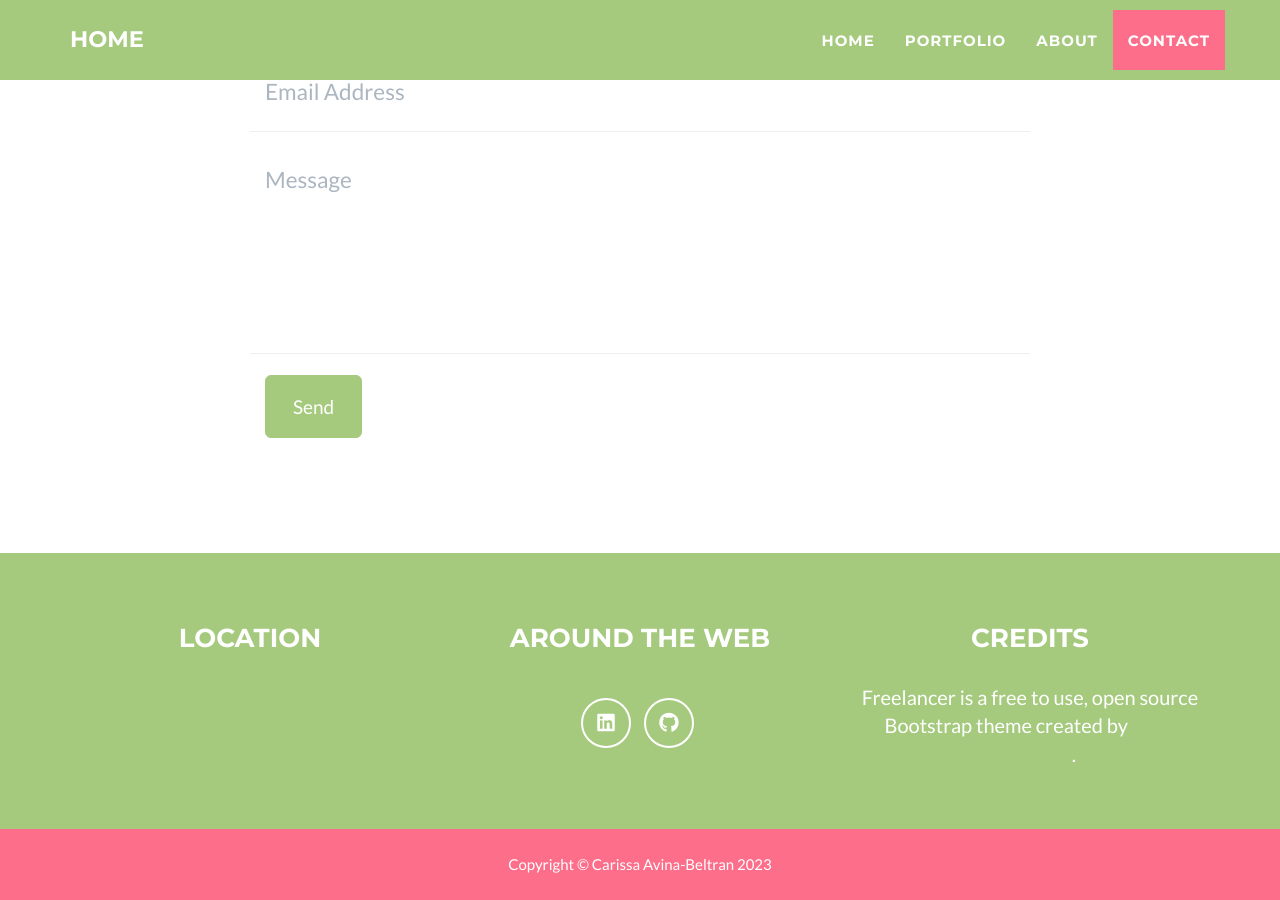
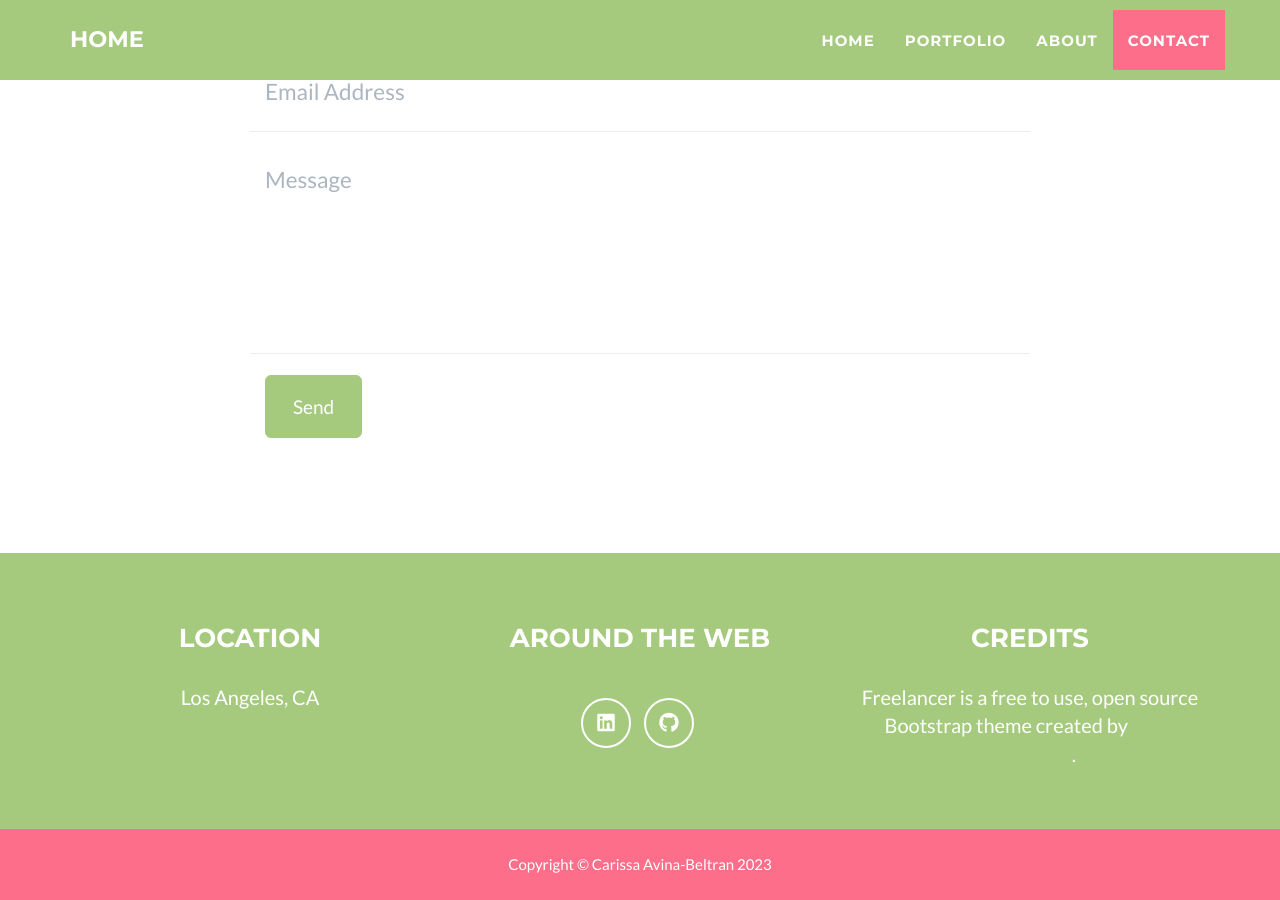
Before and after one commit to carissaavina/carissaavina.github.io, a Jekyll site: the page built from _posts/2014-07-18-project-1.markdown, in a window 1280 px wide and 900 px high, scrolled down 2407 px. Built offline with Jekyll 4.4.1, drawn with Linux system fonts in a browser that asks for light colours.

Commit message:
Update _config.yml

```diff
--- a/_config.yml
+++ b/_config.yml
@@ -46,7 +46,7 @@ social:
 
 # Postal address (add as many lines as necessary)
 address:
-  - line:
+  - line: Los Angeles, CA
   - line:
 
 # Credits content
```
